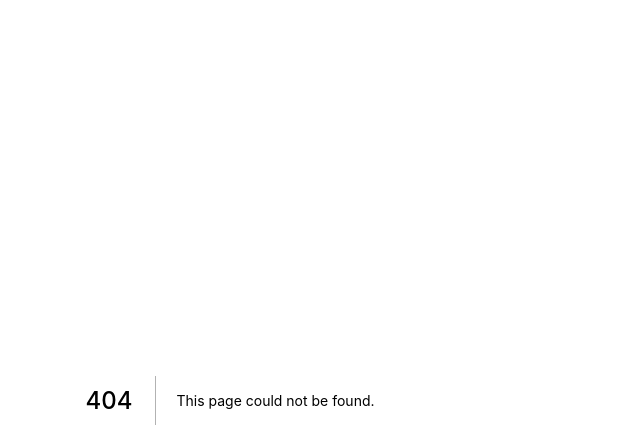
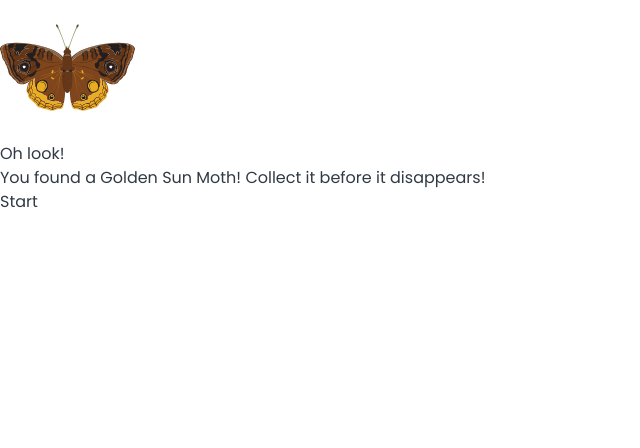
Before and after one commit to hideandseekdigital/govhack2022, a Next.js app: page /collect in a window 1280 px wide. Before the commit this address had no page. Shown: the top 448 px of the page, without its empty margins (0-640 px from the left). Built offline with nearby package versions, Linux system fonts and the light colour scheme.

Commit message:
Remove frame for demo

```diff
--- /dev/null
+++ b/pages/Collect.module.css
@@ -0,0 +1,20 @@
+.creature {
+  animation-name: chug;
+  animation-duration: 5s;
+  animation-iteration-count: infinite;
+}
+
+@keyframes chug {
+  0% {
+    transform: translateX(-10vw);
+  }
+  25% {
+    transform: translateX(10vw);
+  }
+  75% {
+    transform: translateX(20vw);
+  }
+  100% {
+    transform: translateX(30vw);
+  }
+}
--- /dev/null
+++ b/pages/collect.tsx
@@ -0,0 +1,106 @@
+import styles from './Collect.module.css'
+import Image from 'next/image'
+import React, { useState, useEffect } from 'react';
+
+
+const CollectPage: React.FC = () => {
+
+    // On button click start timer
+    const [seconds, setSeconds] = useState(10);
+    const [isActive, setIsActive] = useState(false);
+    const [isFinished, setIsFinished] = useState(false);
+    const [hasWon, setHasWon] = useState(false);
+
+    function toggle() {
+        setIsActive(!isActive);
+    }
+
+    function reset() {
+        setSeconds(0);
+        setIsActive(false);
+    }
+
+    useEffect(() => {
+        let interval: any;
+        if (isActive) {
+            interval = setInterval(() => {
+                setSeconds(seconds => seconds - 1);
+            }, 1000);
+            setIsFinished(false)
+        } else if (!isActive) {
+            setSeconds(10);
+            setIsFinished(false)
+        }
+        if (seconds === 0) {
+            clearInterval(interval);
+            setIsFinished(true)
+
+        }
+        return () => clearInterval(interval);
+    }, [isActive, seconds]);
+
+    useEffect(() => {
+        let interval: any;
+        if (isActive) {
+            interval = setInterval(() => {
+                setSeconds(seconds => seconds - 1);
+            }, 1000);
+            setIsFinished(false)
+        } else if (!isActive) {
+            setSeconds(10);
+            setIsFinished(false)
+        }
+        if (seconds === 0) {
+            clearInterval(interval);
+            setIsFinished(true)
+
+        }
+        return () => clearInterval(interval);
+    }, [isActive, seconds]);
+
+
+    return (
+        <div>
+            {isActive &&
+                <div className={styles.creature}>
+                    <Image src="/animals/moth.svg" className='border-4 border-white' alt="Profile image" height={135} width={135} />
+
+                </div>
+            }
+
+            {!isActive &&
+                <div className={styles.startGame}>
+                    <Image src="/animals/moth.svg" className='border-4 border-white' alt="Profile image" height={135} width={135} />
+                    <h2>Oh look!</h2>
+                    <p>You found a Golden Sun Moth! Collect it before it disappears!</p>
+                    <button className={`button button-primary button-primary-${isActive ? 'active' : 'inactive'}`} onClick={toggle}>
+                        {isActive ? 'Pause' : 'Start'}
+                    </button>
+                </div>
+            }
+
+            {isActive &&
+                <div className={styles.timer}>
+                    <div>{seconds}</div>
+                </div>
+            }
+
+
+            {isFinished && <div>
+                <h2>Try again!</h2>
+                <p>Don’t worry, there are lots of other animals and plants out there. Don’t forget to check your map!</p>
+                <button className={`button button-primary button-primary-${isActive ? 'active' : 'inactive'}`} onClick={toggle}>
+                    {isActive ? 'Try Again' : 'Start'}
+                </button>
+            </div>}
+
+
+            {hasWon && <div>
+                <h2>Hooraaay!</h2>
+                <p>You got it! You just added a Golden Sun Moth hatchable to your collection.</p>
+
+            </div>}
+        </div>
+    );
+};
+export default CollectPage;
--- a/pages/collections.tsx
+++ b/pages/collections.tsx
@@ -100,7 +100,7 @@ const CollectionsPage: React.FC = () => {
           </li>
         </ul>
         <div className={styles.dropShadow}></div>
-        <MenuBar />
+        {/* <MenuBar /> */}
       </div>
     );
 };
--- a/pages/map.tsx
+++ b/pages/map.tsx
@@ -11,9 +11,9 @@ const MapPage: React.FC = () => {
         allow="geolocation"
         width="100%"
         height="700px"
-        frameborder="0"
+        frameBorder="0"
         scrolling="no"
-        allowfullscreen
+        allowFullScreen
         className={styles.map}
       ></iframe>
       <MenuBar />
--- a/pages/profile.tsx
+++ b/pages/profile.tsx
@@ -66,7 +66,7 @@ const ProfilePage: React.FC = () => {
           </ul>
         </div>
         <div className={styles.dropShadow}></div>
-        <MenuBar />
+        {/* <MenuBar /> */}
       </div>
     );
 };
--- a/styles/globals.css
+++ b/styles/globals.css
@@ -20,27 +20,22 @@ a {
 }
 
 body {
-  margin: 18px auto 4px;
+  /* margin: 18px auto 4px;
   width: 460px;
   background: url('../assets/frame.png') no-repeat center;
   background-size: contain;
-  position: relative;
+  position: relative; */
 }
 
 #__next {
-  position: relative;
+  /* position: relative;
   overflow: scroll;
   border-top-left-radius: 44px;
   border-top-right-radius: 44px;
   border-bottom-left-radius: 76px;
-  border-bottom-right-radius: 76px;
-  left: 50px;
+  border-bottom-right-radius: 76px; */
+  /* left: 50px;
   width: 360px;
-  height: 800px;
-  margin-right: 0;
+  height: 800px; */
+  /* margin-right: 0; */
 }
-
-  #__next::-webkit-scrollbar {
-    width: 0px;
-    background: transparent; /* make scrollbar transparent */
-}
```
